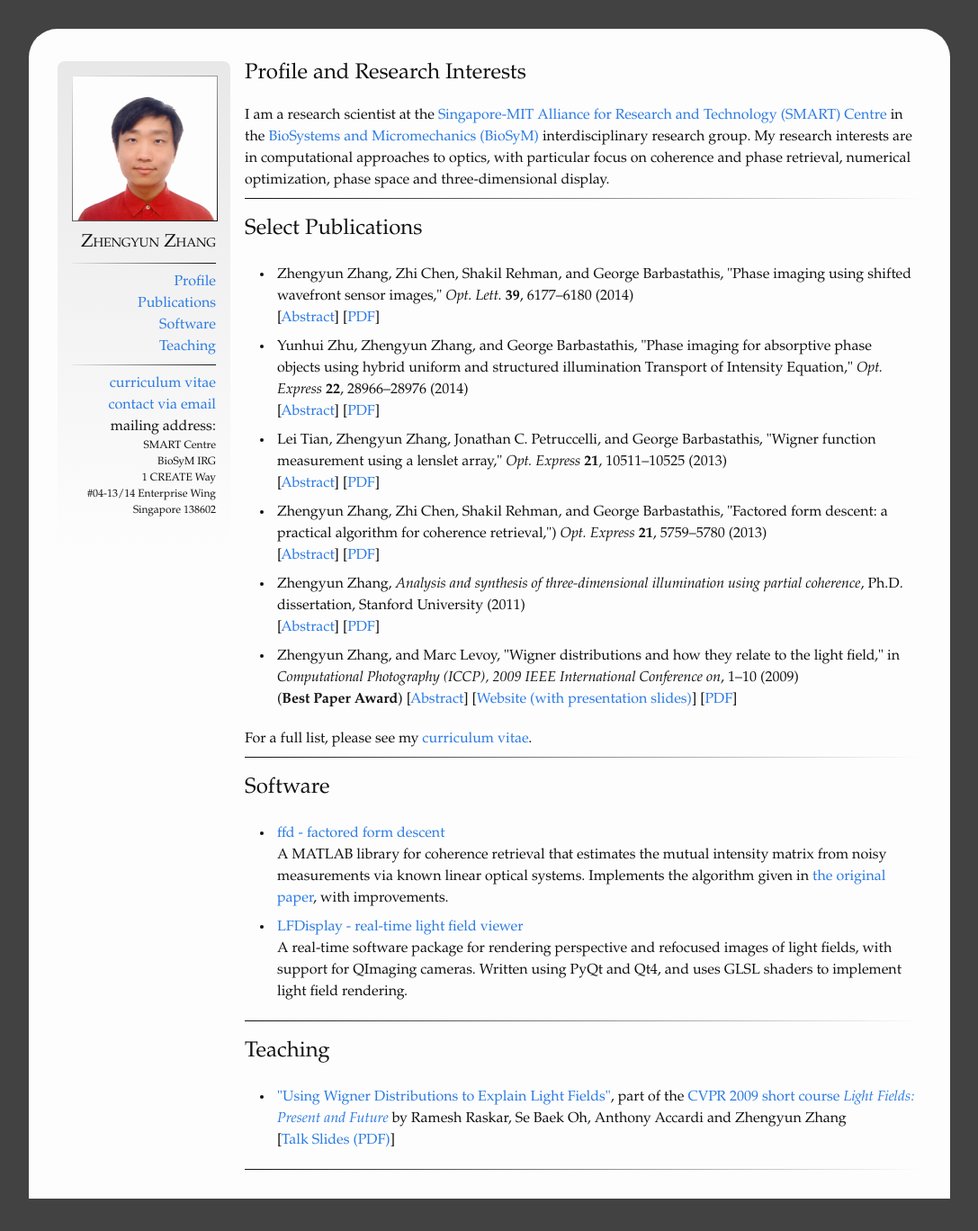
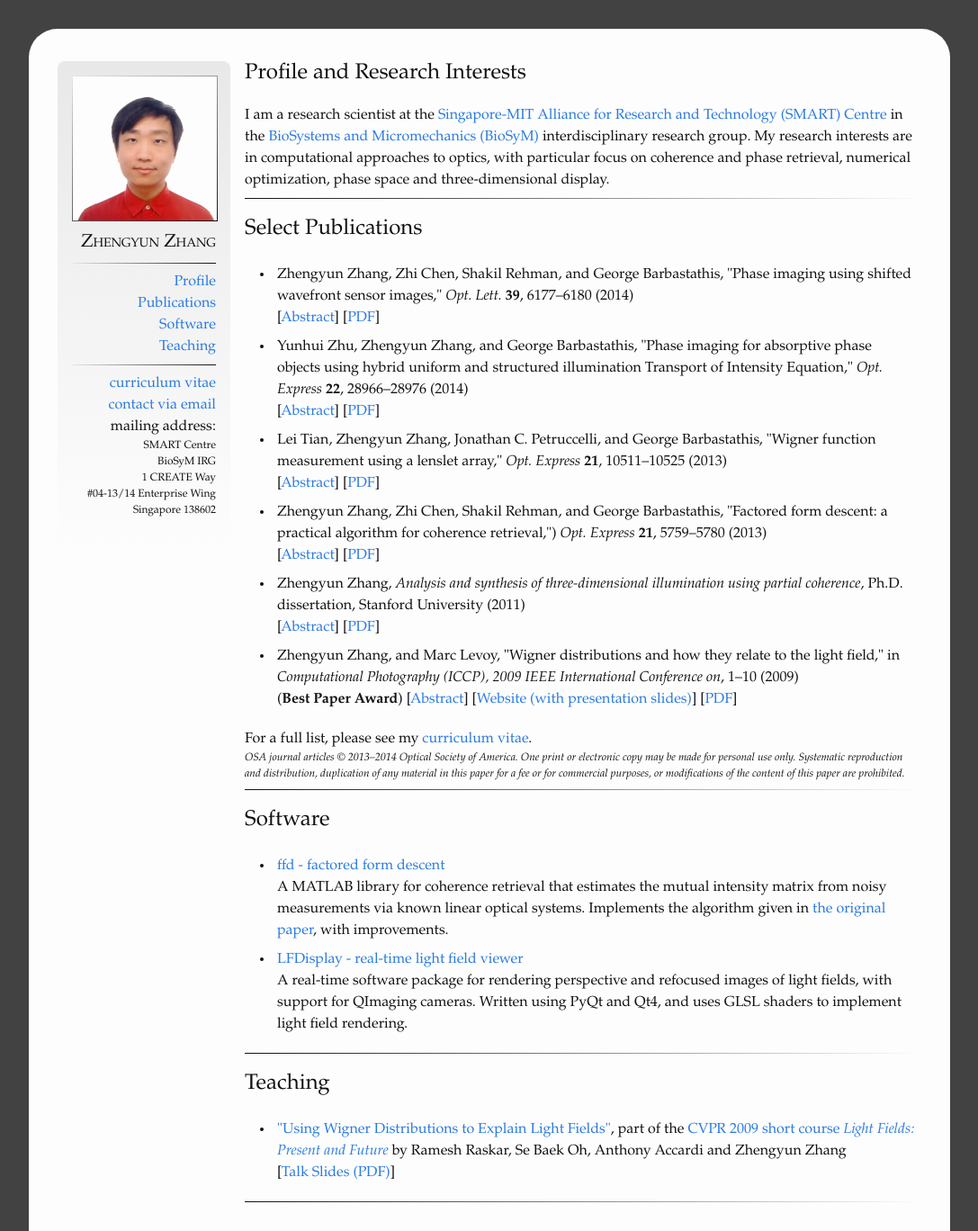
Before and after one commit to zaltor/zaltor.github.io, a Jekyll site: the page built from index.html, in a window 1280 px wide and 1368 px high. Shown: the whole window at 90% size, without its empty margins (96-1183 px from the left). Built offline with Jekyll 4.4.1, drawn with Linux system fonts in a browser that asks for light colours.

Commit message:
adding OSA disclaimer

```diff
--- a/css/main.scss
+++ b/css/main.scss
@@ -182,3 +182,8 @@ ul.bibliography li:hover {
     background-image: -ms-linear-gradient(left, $grey-color-verylight, $background-color);
     background-image: -o-linear-gradient(left, $grey-color-verylight, $background-color);
 }
+
+div.disclaimer {
+    font-size: 75%;
+    font-style: italic;
+}
--- a/index.html
+++ b/index.html
@@ -90,6 +90,7 @@ Zhengyun Zhang, and Marc Levoy, "Wigner distributions and how they relate to the
 </ul>
 
 For a full list, please see my <a href="documents/zhengyun-zhang-cv.pdf">curriculum vitae</a>.
+<div class="disclaimer">OSA journal articles © 2013&ndash;2014 Optical Society of America. One print or electronic copy may be made for personal use only. Systematic reproduction and distribution, duplication of any material in this paper for a fee or for commercial purposes, or modifications of the content of this paper are prohibited.</div>
 
 <hr class="section" />
 
```
